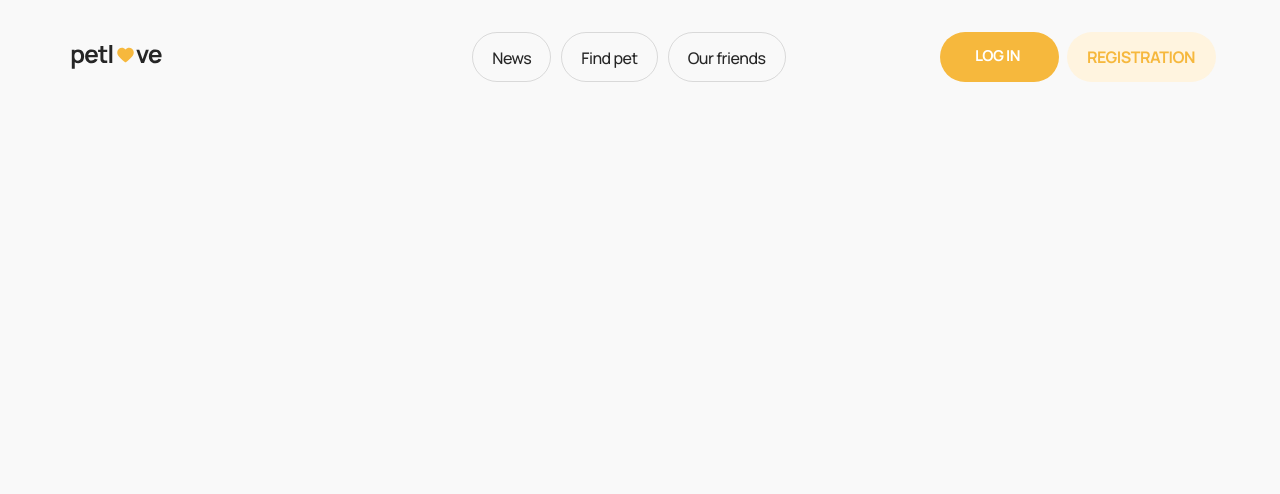
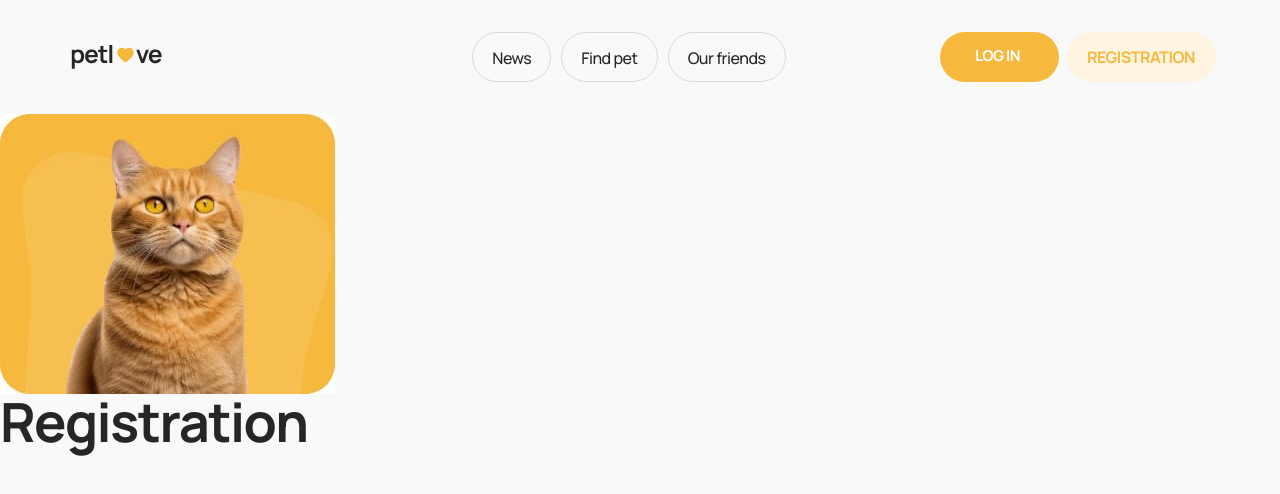
Before and after one commit to AlexandraKhalimon/pet-love-app, a Next.js app: page /register in a window 1280 px wide. Shown: the top 494 px of the page. Built offline with nearby package versions, Linux system fonts and the light colour scheme.

Commit message:
feat(register): implement PetBlock and Title components

```diff
--- a/app/(public routes)/register/page.tsx
+++ b/app/(public routes)/register/page.tsx
@@ -1,3 +1,11 @@
+import PetBlock from "@/components/PetBlock/PetBlock";
+import Title from "@/components/Title/Title";
+
 export default function Register() {
-  return <></>;
+  return (
+    <>
+      <PetBlock src="/images/pet-cat-mobile.jpg" alt="Cat" />
+      <Title title={"Registration"} />
+    </>
+  );
 }
```
